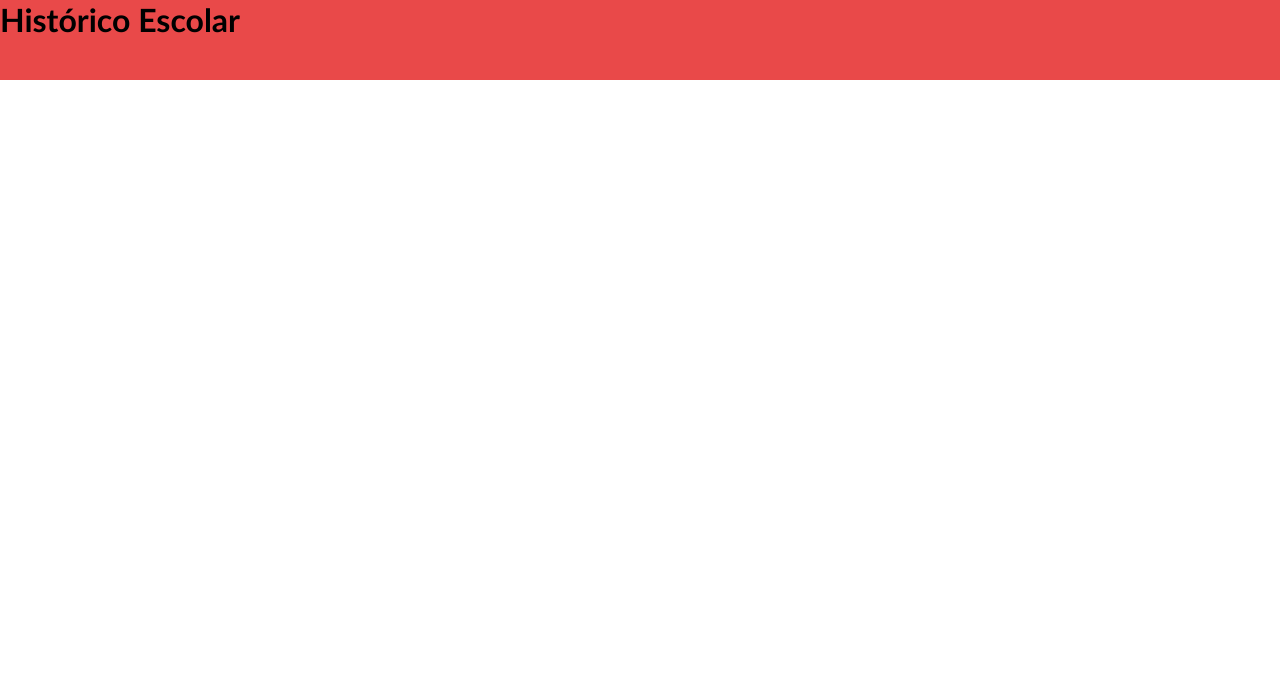
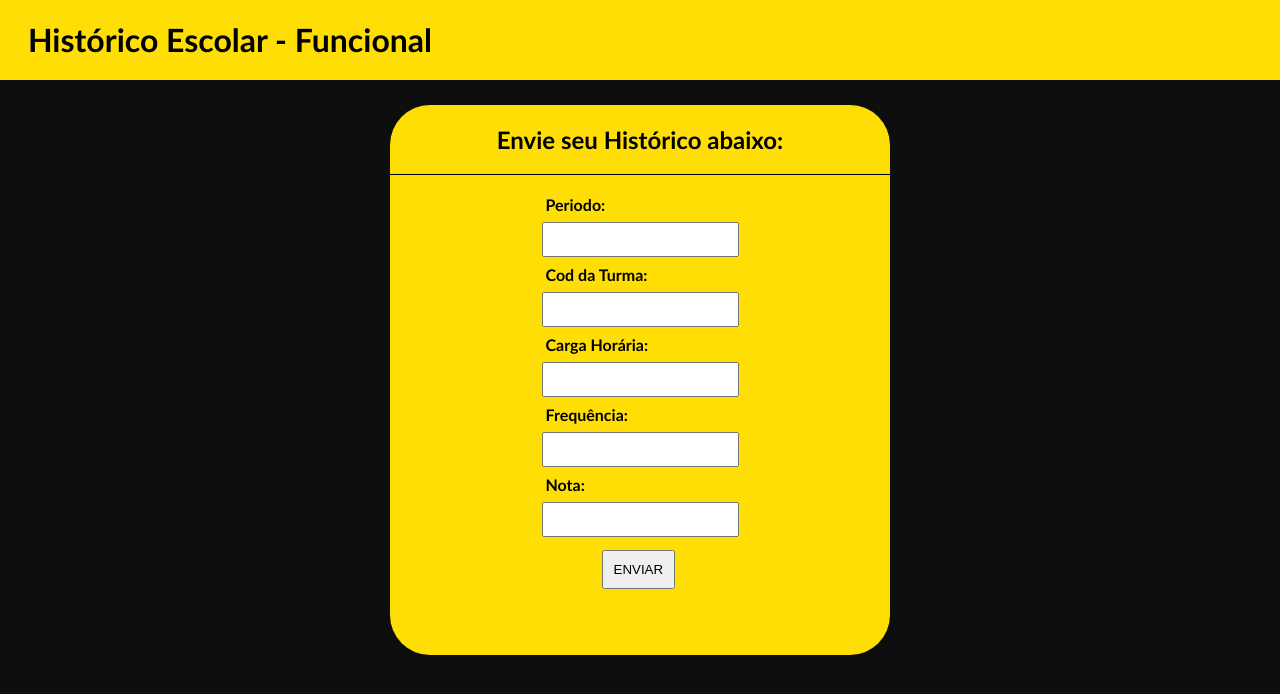
Before and after one commit to LucasCelestinoSE/Functional-HomeWork, a plain HTML site: page index.html in a window 1280 px wide. Drawn offline with Linux system fonts and the light colour scheme.

Commit message:
Segundo Commit

```diff
--- a/css/style.css
+++ b/css/style.css
@@ -5,12 +5,56 @@ body{
     font-family: candara;
 }
 header{
+    color: rgb(0, 0, 0);
     height: 80px;
-    background-color: rgb(233, 73, 73);
+    background-color: rgb(255, 222, 5);
+
 }
-.container{
-    margin-top: auto;
+.pai{
+    width: 450px;
+
 }
-.logo{
-    margin-top: auto;
+.filho{
+    padding-left: 10px;
+    text-align: center;
+    padding-top: 20px;
 }
+.box-model{
+    height: 90vh;
+    background-color: rgb(14, 14, 15);
+
+}
+.box{
+border-radius: 40px;
+position: relative;
+top: 25px;
+margin: auto;
+background-color: rgb(255, 222, 5);
+width: 500px;
+height: 550px;
+
+}
+.Titulo{
+    padding: 20px;
+    border-bottom: solid 1px;
+    text-align: center;
+}
+.input-pai{
+    padding: 20px;
+    display: flex;
+    justify-content: center;
+}
+
+input{
+    padding: 8px;
+    margin: 8px;
+}
+h4{
+    margin-left: 12px;
+}
+button{
+    padding: 10px;
+    margin-top: 5px;
+    left: 68px;
+    position: relative;
+}
--- a/index.html
+++ b/index.html
@@ -10,12 +10,47 @@
 <body>
     <header>
         <div class="container">
-            <div class="logo">
-                <h1>Histórico Escolar</h1>
+            <div class="pai">
+                <div class="filho">
+                    <h1>Histórico Escolar - Funcional</h1>
+                </div>
             </div>
-
+        </div>
+    </header>
+    <section>
+        <div class="box-model">
+            <div class="box">
+                <div class="Titulo">
+                    <h1>Envie seu Histórico abaixo:</h1>
+                </div>
+                <div class="input-pai">
+                    <div class="input-filho">
+                        <form>
+                            <h4>Periodo:</h4><input id="0" type="number">
+                            <h4>Cod da Turma:</h4><input id="1" type="text">
+                            <h4>Carga Horária:</h4><input id="2" type="text">
+                            <h4>Frequência:</h4><input id="3" type="text">
+                            <h4>Nota:</h4><input id="4" type="text"><br>
+                            <button type="reset" onclick="enviar()">ENVIAR</button>
+                        </form>
+                    </div>
+                </div>
+            </div>
         </div>
 
-    </header>
+    </section>
+    <section>
+
+
+
+
+
+
+
+
+    </section>
+<script src="./states.js"></script>
+<script src="./testes.js"></script>
+<script src="./main.js"></script>
 </body>
 </html>
--- a/main.js
+++ b/main.js
@@ -0,0 +1,16 @@
+const encontrarSomente1 = (lista) => {
+   return lista.filter((x,index) => {
+    return lista.indexOf(x) === index
+   })
+}
+const tamanho = (lista) => {
+    return lista.length
+}
+const reduzir = (...fns) => (lista) => {
+    return fns.reduce((acc,i) => i(acc),lista)
+}
+
+const quantPeriodos = reduzir(
+    encontrarSomente1,
+    tamanho
+)
--- /dev/null
+++ b/states.js
@@ -0,0 +1,17 @@
+const data_periodo = []
+const data_cod = []
+const ch = []
+const freq_data = []
+const nota_data = []
+
+
+const enviar = () => {
+    const periodos = document.getElementById("0").value
+    const codDis = document.getElementById("1").value
+    const CH = document.getElementById("2").value
+    const freq = document.getElementById("3").value
+    const nota = document.getElementById("4").value
+
+    return data_periodo.push(periodos),data_cod.push(codDis),ch.push(CH),
+           freq_data.push(freq),nota_data.push(nota)
+}
--- /dev/null
+++ b/testes.js
@@ -0,0 +1 @@
+const nota2 = [2017.1,2017.2,2017.1,2018.1,2018.1,2018.2,2019.1]
```
Also changed, not shown: images/backgroundSchool.jfif (added).
